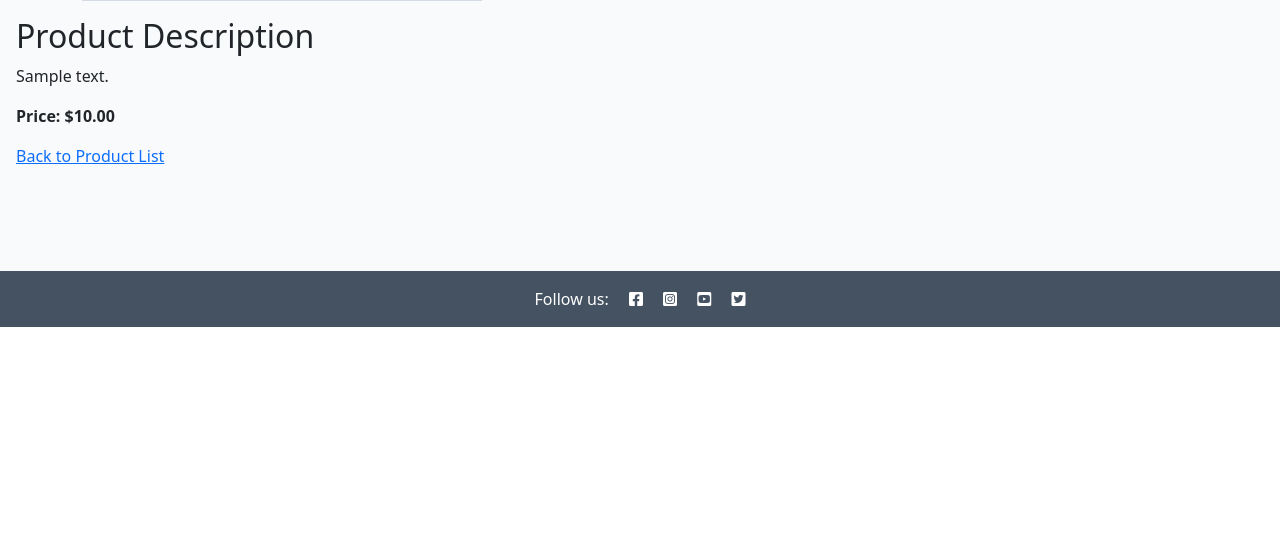
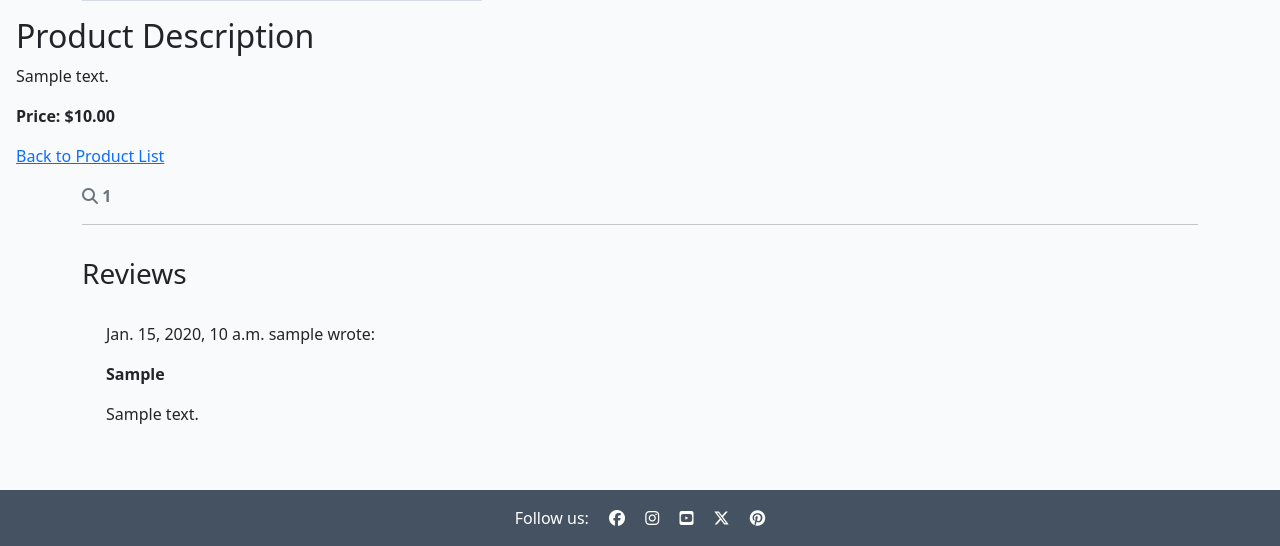
Before and after one commit to Cutbert1/Product-Catalogue, a Django app: a page that uses templates/base.html in a window 1280 px wide. Shown: the part 473-1019 px from the top of the page. Before the commit the page ends 800 px from the top, so only its background shows below. Run offline with Django 4.2, Linux system fonts and the light colour scheme; tables that the repository leaves empty hold one stand-in row (values such as "Sample post"); grey boxes marked "Sample" are stand-in pictures; some libraries are stand-ins or nearby versions.

Commit message:
Update product review views and html

```diff
--- a/store/models.py
+++ b/store/models.py
@@ -42,13 +42,16 @@ class Product(models.Model):
 
 
 class Review(models.Model):
-    post = models.ForeignKey(
+    product = models.ForeignKey(
         Product, on_delete=models.CASCADE, verbose_name='reviews'
     )
     author = models.ForeignKey(
         User, on_delete=models.CASCADE, verbose_name='reviewer'
     )
+    caption = models.TextField(null=True)
     body = models.TextField()
+    image = models.ImageField(
+        default="review_default_jpg", upload_to="reviews/", null=True)
     is_approved = models.BooleanField(default=False)
     created_at = models.DateTimeField(auto_now_add=True)
 
--- a/store/templates/store/product_detail.html
+++ b/store/templates/store/product_detail.html
@@ -23,4 +23,47 @@
         <a href="{% url 'home' %}">Back to Product List</a>
     </div>
 </div>
-{% endblock content %}
+<div class="container">
+    <div class="row">
+        <div class="col-12">
+            <strong class="text-secondary">
+                <i class="fa-solid fa-magnifying-glass"></i> {{ reviews.count }}
+            </strong>
+        </div>
+        <div class="col-12">
+            <hr>
+        </div>
+    </div>
+    <div class="row">
+        <div class="col-md-8 card mb-4 mt-3">
+            <h3>Reviews</h3>
+            <div class="card-body">
+                {% if reviews %}
+                    {% for review in reviews %}
+                    <div class="p-2 reviews {% if not review.is_approved and review.author == user %}
+                        faded{% elif not review.is_approved %} d-none{% endif %}">
+                        <p class="font-weight-bold">
+                            {{ review.created_at }}
+                            <span class="font-weight-normal">
+                                {{ review.author }}
+                            </span> wrote:
+                        </p>
+                        <div id="review{{ review.id }}">
+                            <strong>{{ review.caption | linebreaks }}</strong>
+                            {{ review.body | linebreaks}}
+                        </div>
+                        {% if not review.is_approved and review.author == user %}
+                        <p class="is_approved">
+                            Review awaiting approval
+                        </p>
+                        {% endif %}
+                    </div>
+                    {% endfor %}
+                {% else %}
+                <p>No reviews yet. Be the first to review!</p>
+                {% endif %}
+            </div>
+        </div>
+    </div>
+</div>
+{% endblock %}
--- a/store/views.py
+++ b/store/views.py
@@ -27,8 +27,14 @@ class product_list(generic.ListView):
 def product_detail(request, slug):
     queryset = Product.objects.filter(status=1)
     product = get_object_or_404(queryset, slug=slug)
+    reviews = product.review_set.all().order_by('-created_at')
+    review_count = product.review_set.filter(is_approved=True).count()
 
-    context = {"product": product}
+    context = {
+        "product": product,
+        "reviews": reviews,
+        "review_count": review_count
+    }
 
     return render(
         request,
--- a/templates/base.html
+++ b/templates/base.html
@@ -19,7 +19,7 @@
     <link href="https://fonts.googleapis.com/css2?family=Lato:wght@300;700&display=swap" rel="stylesheet">
 
     <!-- Font Awesome CSS -->
-    <link rel="stylesheet" href="https://cdnjs.cloudflare.com/ajax/libs/font-awesome/5.15.3/css/all.min.css">
+    <!--<link rel="stylesheet" href="https://cdnjs.cloudflare.com/ajax/libs/font-awesome/5.15.3/css/all.min.css"> -->
 
     <!-- Bootstrap CSS -->
     <link href="https://cdn.jsdelivr.net/npm/bootstrap@5.0.1/dist/css/bootstrap.min.css" rel="stylesheet"
@@ -95,16 +95,19 @@
 
             {% endblock copyright %}
         </p>
-        <p class="m-0 text-center text-white">Follow us: <i class="fab fa-facebook-square ms-3"></i>
-            <i class="fab fa-instagram-square ms-3"></i>
-            <i class="fab fa-youtube-square ms-3"></i>
-            <i class="fab fa-twitter-square ms-3"></i>
+        <p class="m-0 text-center text-white">Follow us:
+            <i class="fa-brands fa-facebook ms-3"></i>
+            <i class="fa-brands fa-instagram ms-3"></i>
+            <i class="fa-brands fa-square-youtube ms-3"></i>
+            <i class="fa-brands fa-x-twitter ms-3"></i>
+            <i class="fa-brands fa-pinterest ms-3"></i>
         </p>
     </footer>
     <script src="https://cdn.jsdelivr.net/npm/bootstrap@5.0.1/dist/js/bootstrap.bundle.min.js"
         integrity="sha384-gtEjrD/SeCtmISkJkNUaaKMoLD0//ElJ19smozuHV6z3Iehds+3Ulb9Bn9Plx0x4" crossorigin="anonymous">
     </script>
     <script src="{% static 'js/script.js' %}"></script>
+    <script src="https://kit.fontawesome.com/9ade3ad453.js" crossorigin="anonymous"></script>
 </body>
 
 </html>
```
Also changed, not shown: static/images/review_default.jpg (added), store/migrations/0013_review_caption_review_image.py (added), store/migrations/0014_rename_post_review_product.py (added), 2 other files.
